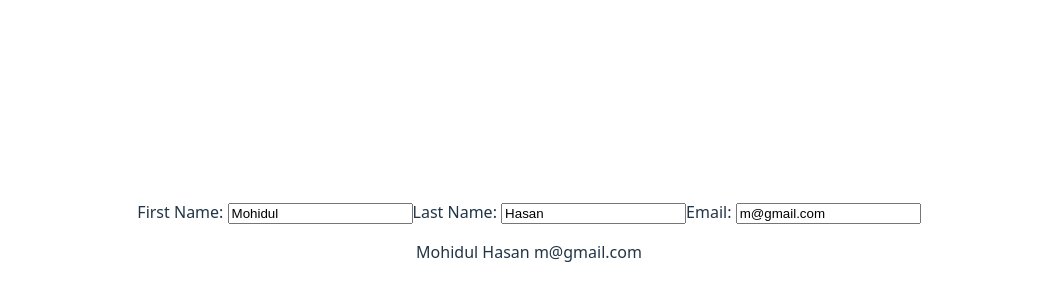
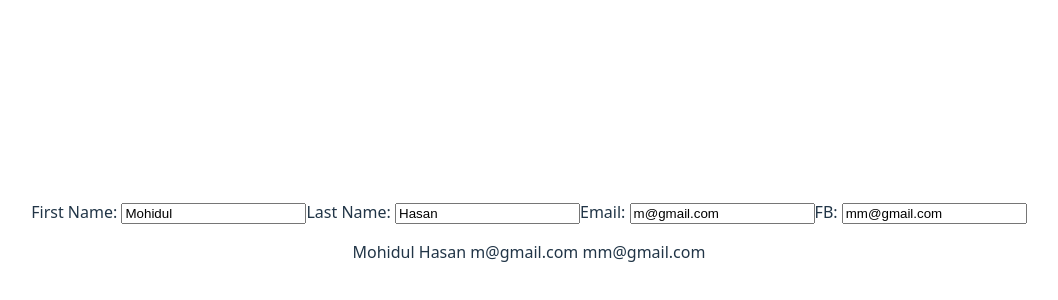
Before and after one commit to devmohidul/react-practice, a React (Vite) app: page / in a window 1280 px wide. Shown: the part 160-460 px from the top of the page, without its empty margins (111-1169 px from the left). Built offline with nearby package versions, Linux system fonts and the light colour scheme.

Commit message:
update contact form with nested object

```diff
--- a/src/components/Myform.jsx
+++ b/src/components/Myform.jsx
@@ -5,12 +5,25 @@ export default function Myfrom() {
     firstName: "Mohidul",
     lastName: "Hasan",
     email: "m@gmail.com",
+    contact: {
+      fb: "mm@gmail.com",
+    },
   });
 
   const handleChange = (e) => {
     setPerson({
       ...person,
       [e.target.name]: e.target.value,
+    });
+  };
+
+  const handleContactChange = (e) => {
+    setPerson({
+      ...person,
+      contact: {
+        ...person.contact,
+        fb: e.target.value,
+      },
     });
   };
 
@@ -43,11 +56,21 @@ export default function Myfrom() {
           onChange={handleChange}
         />
       </label>
+      <label>
+        FB:{" "}
+        <input
+          type="text"
+          name="fb"
+          value={person.contact.fb}
+          onChange={handleContactChange}
+        />
+      </label>
 
       <p>
         {person.firstName} {""}
         {person.lastName} {""}
         {person.email} {""}
+        {person.contact.fb} {""}
       </p>
     </>
   );
```
